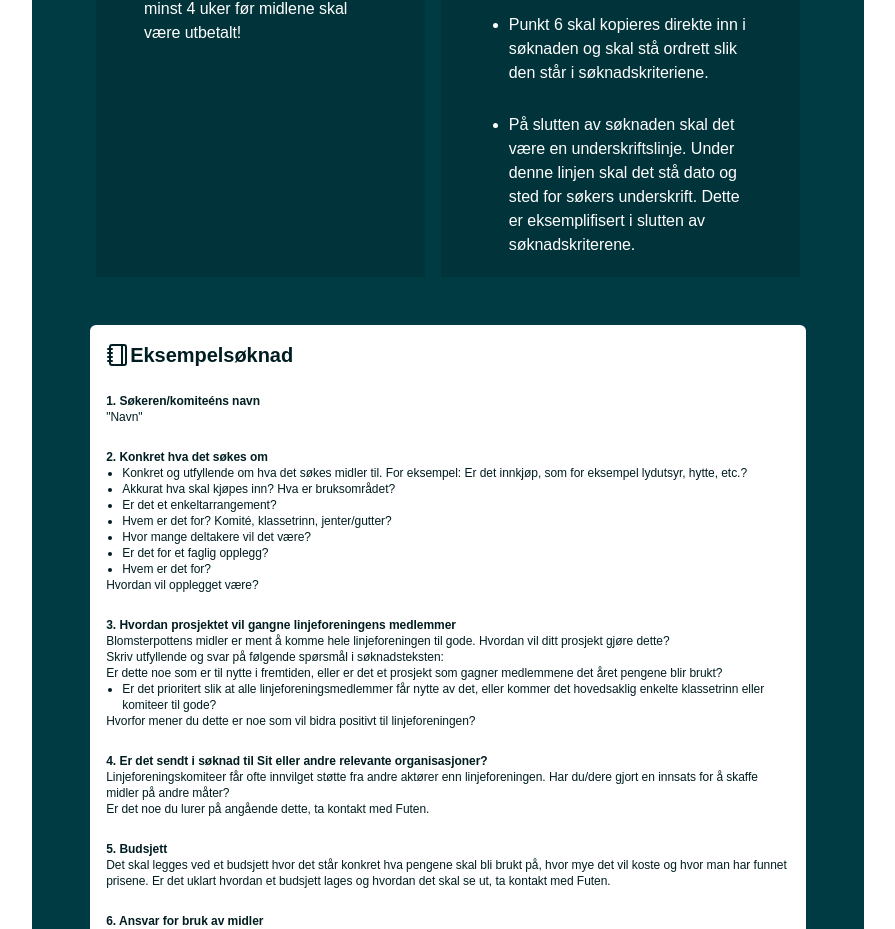
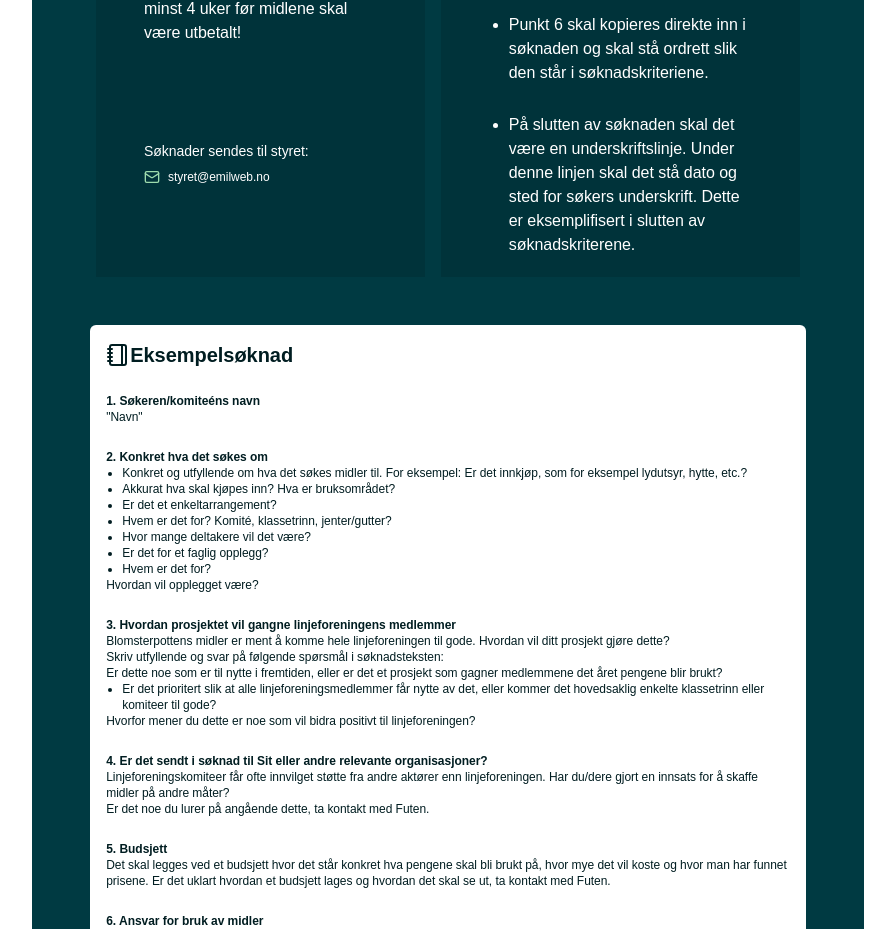
Before and after one commit to emil-webkom/webapp, a Next.js app in the folder frontend/: page /for_studenten/soeknader in a window 1280 px wide. Shown: the part 1717-2646 px from the top of the page, without its empty margins (192-1087 px from the left). Built offline with nearby package versions, Linux system fonts and the light colour scheme; no server answers; the database is empty.

Commit message:
made some small changes on soeknader

```diff
--- a/frontend/src/app/for_studenten/soeknader/page.tsx
+++ b/frontend/src/app/for_studenten/soeknader/page.tsx
@@ -10,6 +10,7 @@ import { FileQuestion } from "lucide-react";
 import { Flower } from "lucide-react";
 import { Notebook } from "lucide-react";
 import { Button } from "@/components/ui/button";
+import { Mail } from "lucide-react";
 
 const soeknaderPage = () => {
   const unnagjortCards: nyStudentCardProps[] = [
@@ -70,7 +71,7 @@ const soeknaderPage = () => {
       ),
       frist: "",
       buttonText: "Se eldre søknader",
-      href: "https://www.youtube.com",
+      href: "https://drive.google.com/drive/folders/1nM-PpRLzSYRzXTxGqjNdU8iynfK6UO3p",
       icon: <FileQuestion className="h-5" />,
     },
   ];
@@ -137,6 +138,21 @@ const soeknaderPage = () => {
               Søknaden skal være sendt inn minst 4 uker før midlene skal være
               utbetalt!
             </p>
+            <br></br>
+            <br></br>
+            <br></br>
+            <br></br>
+
+            <p className= "font-thin text-sm">
+              Søknader sendes til styret:
+            </p>
+            <div className="flex justify-items gap-2 pt-2">
+              <Mail className="h-4 w-4 text-[#9DDBAD]"></Mail>
+            <p className ="font-thin text-xs">
+            styret@emilweb.no
+            </p>
+            </div>
+
           </div>
 
           <div className="w-[90%] bg-[#00333A] lg:w-fit flex flex-col justify-between gap-y-4 px-12 py-5">
```
